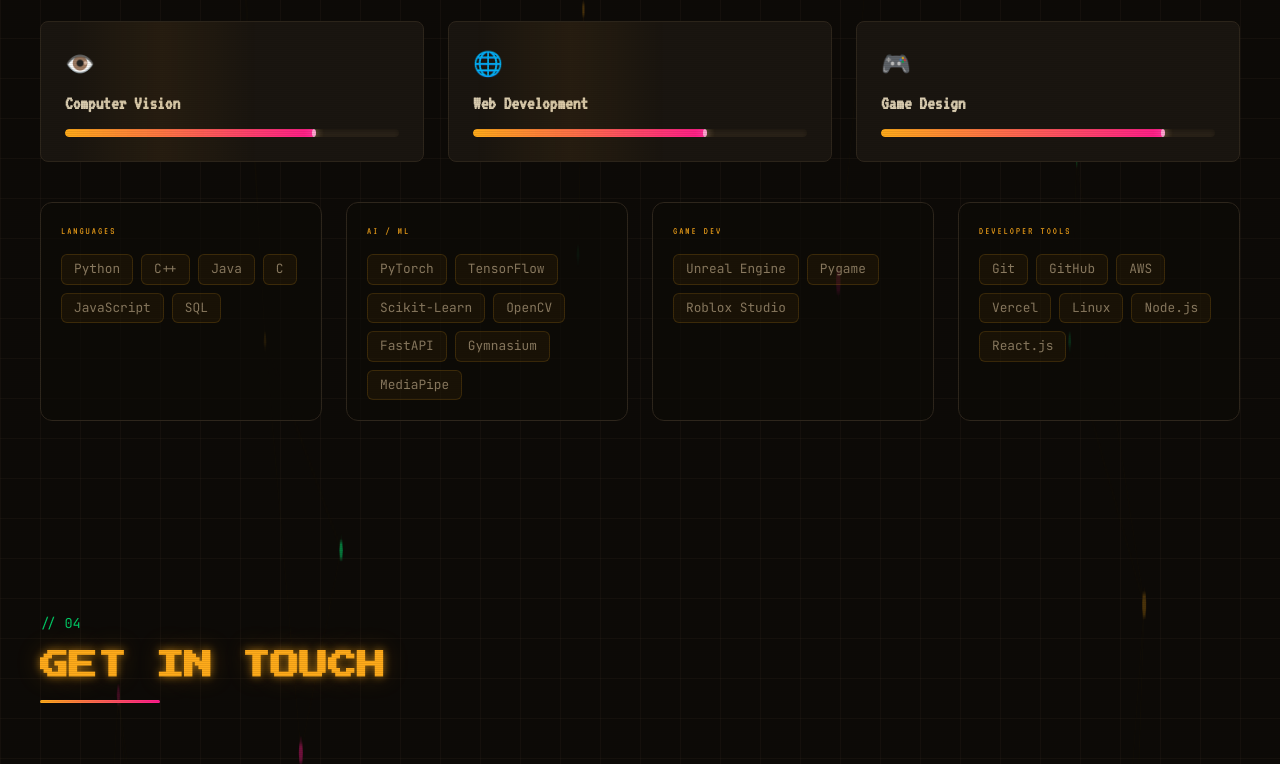
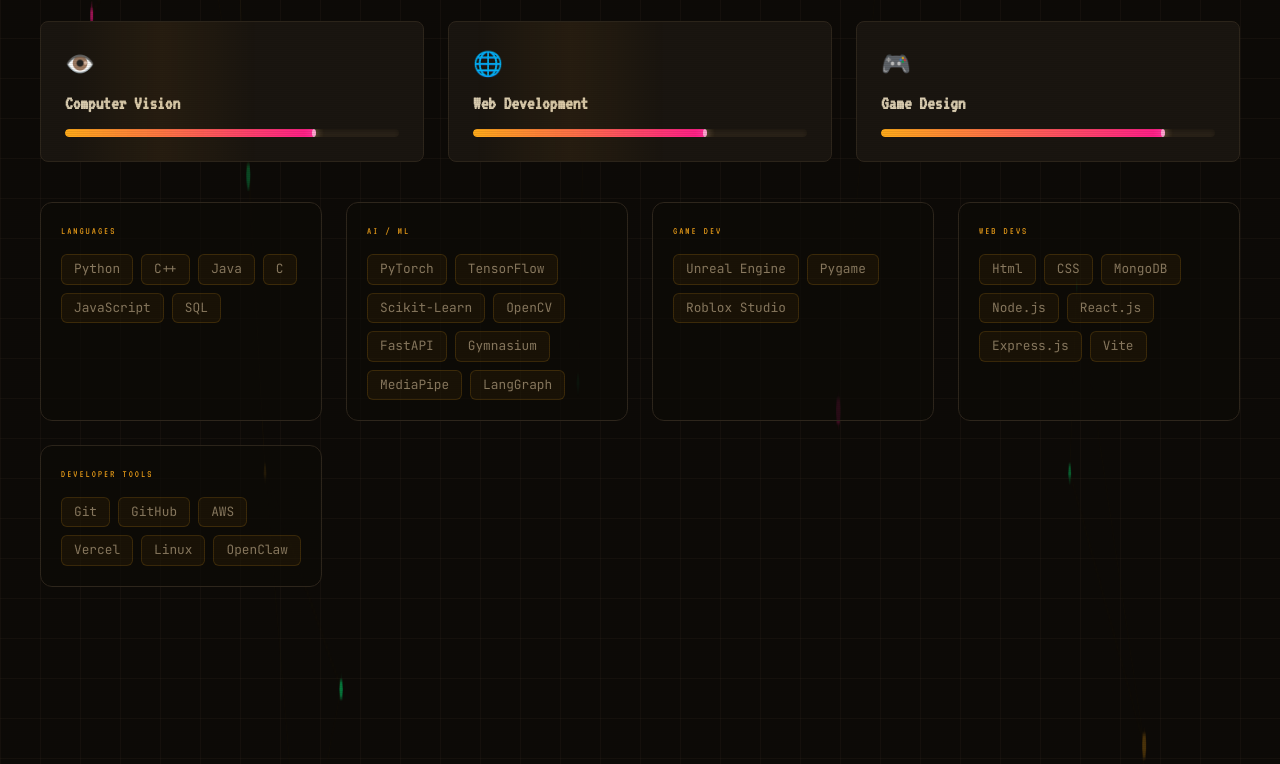
Before and after one commit to nirmit7717/Portfolio, a plain HTML site: page index.html in a window 1280 px wide. Shown: the part 3322-4086 px from the top of the page. Drawn offline with Linux system fonts and the light colour scheme; animation ran at ten frames a second.

Commit message:
Update skill tags in index.html

```diff
--- a/index.html
+++ b/index.html
@@ -211,7 +211,6 @@
                         <p class="card-description">A Blueprint-inspired visual scripting tool for branching narratives. Map complex, non-linear stories across desktop and mobile using a nested graph interface and integrated rich-text script editors.</p>
                         <div class="card-tech">
                             <span class="tech-tag">TypeScript</span>
-                            <span class="tech-tag">CSS</span>
                             <span class="tech-tag">Vite</span>
                         </div>
                     </div>
@@ -327,6 +326,7 @@
                         <span class="skill-chip">FastAPI</span>
                         <span class="skill-chip">Gymnasium</span>
                         <span class="skill-chip">MediaPipe</span>
+                        <span class="skill-chip">LangGraph</span>
                     </div>
                 </div>
                 <div class="skill-tag-group">
@@ -338,6 +338,18 @@
                     </div>
                 </div>
                 <div class="skill-tag-group">
+                    <span class="skill-tag-label">Web Devs</span>
+                    <div class="skill-tags">
+                        <span class="skill-chip">Html</span>
+                        <span class="skill-chip">CSS</span>
+                        <span class="skill-chip">MongoDB</span>
+                        <span class="skill-chip">Node.js</span>
+                        <span class="skill-chip">React.js</span>
+                        <span class="skill-chip">Express.js</span>
+                         <span class="skill-chip">Vite</span>
+                    </div>
+                </div>
+                <div class="skill-tag-group">
                     <span class="skill-tag-label">Developer Tools</span>
                     <div class="skill-tags">
                         <span class="skill-chip">Git</span>
@@ -345,8 +357,7 @@
                         <span class="skill-chip">AWS</span>
                         <span class="skill-chip">Vercel</span>
                         <span class="skill-chip">Linux</span>
-                        <span class="skill-chip">Node.js</span>
-                        <span class="skill-chip">React.js</span>
+                        <span class="skill-chip">OpenClaw</span>
                     </div>
                 </div>
             </div>
```
